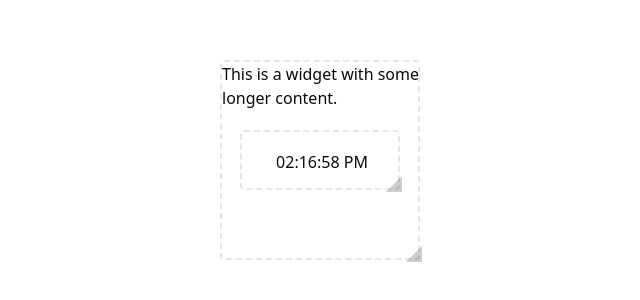
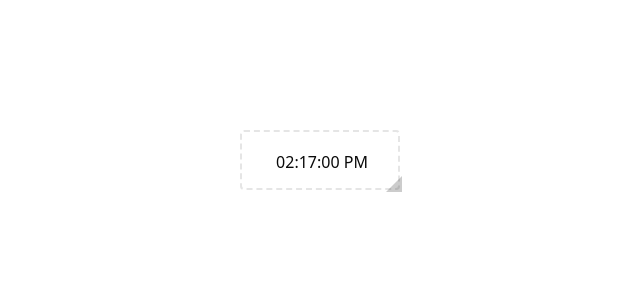
Before and after one commit to syntaxbullet/productivity-tools, a React (Vite) app: page / in a window 1280 px wide. Shown: the part 240-540 px from the top of the page, without its empty margins (320-960 px from the left). Built offline with nearby package versions, Linux system fonts and the light colour scheme.

Commit message:
chore: minor fixes for react related errors.

```diff
--- a/src/components/widgets/ClockWidget.tsx
+++ b/src/components/widgets/ClockWidget.tsx
@@ -73,7 +73,7 @@ export function ClockWidget({
         className={`flex justify-end p-2 ${widget?.position.y > 80 ? 'top-[-56px]' : 'bottom-[-52px]'} left-[40px] absolute ${isHovered ? 'opacity-100 pointer-events-auto' : 'opacity-0'}`}
       >
         <Popover>
-          <PopoverTrigger>
+          <PopoverTrigger asChild>
             <Button
               size="icon"
               variant="outline"
--- a/src/pages/Home.tsx
+++ b/src/pages/Home.tsx
@@ -1,7 +1,6 @@
 import { DndContext, DragEndEvent } from '@dnd-kit/core';
 import { restrictToWindowEdges } from '@dnd-kit/modifiers';
 import { useWidgetStore } from '@/stores/WidgetStore';
-import { GenericWidget } from '@/components/widgets/GenericWidget';
 import { ClockWidget } from '@/components/widgets/ClockWidget';
 
 export default function Home() {
@@ -22,18 +21,6 @@ export default function Home() {
 
   return (
     <DndContext onDragEnd={handleDragEnd} modifiers={[restrictToWindowEdges]}>
-      <GenericWidget
-        id="debug"
-        type="debug"
-        minWidth={200}
-        minHeight={200}
-        maxHeight={800}
-        maxWidth={800}
-      >
-        <div className="debug widget-inner">
-          This is a widget with some longer content.
-        </div>
-      </GenericWidget>
       <ClockWidget
         id="clock"
         type="clock"
```
